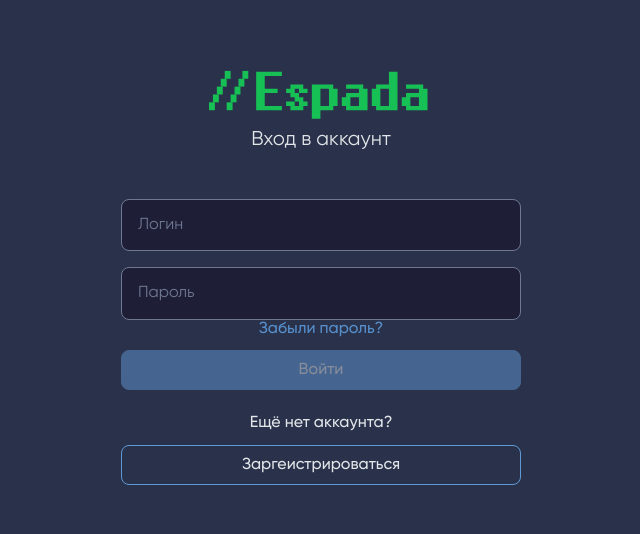
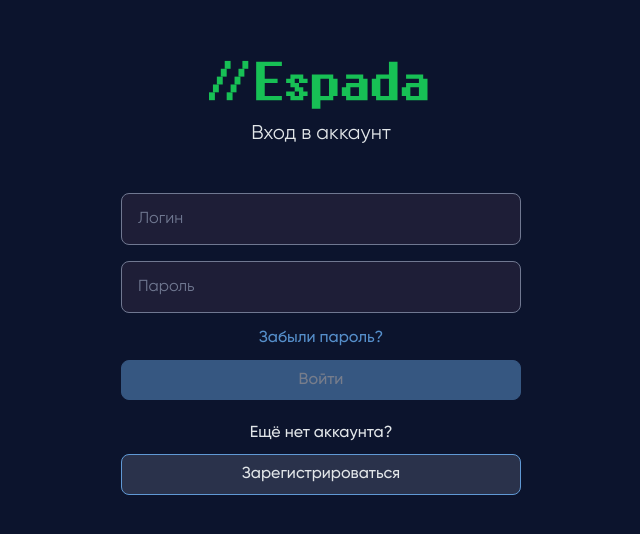
Before and after one commit to Espada-bunnies/espada_front, a React (Create React App) app: page /login in a window 1280 px wide. Shown: the part 124-658 px from the top of the page, without its empty margins (319-959 px from the left). Built offline with nearby package versions, Linux system fonts and the light colour scheme.

Commit message:
feat: adds page login

```diff
--- a/src/pages/loginPage/login/Login.jsx
+++ b/src/pages/loginPage/login/Login.jsx
@@ -1,68 +1,83 @@
-import React, { useEffect, useState } from 'react'
-import style from './login.module.scss'
-import logo from '../../../assets/images/logo.svg'
+import React, { useEffect, useState } from 'react';
+import styles from './login.module.scss';
+import logo from '../../../assets/images/logo.svg';
 // import FormInput from '../../../components/UI/input/formInput/FormInput'
 // import FormButton from '../../../components/UI/button/formButton/FormButton'
-import FormButton from '../../../components/UI/button/formButton/FormButton'
-import FormInput from '../../../components/UI/input/formInput/FormInput'
-import { Link } from 'react-router-dom'
+import FormButton from '../../../components/UI/button/formButton/FormButton';
+import FormInput from '../../../components/UI/input/formInput/FormInput';
+import { Link } from 'react-router-dom';
+import classNames from 'classnames/bind';
 
 export default function Login() {
-    const [formState, setFormState] = useState(false)
-    const [user, setUser] = useState({ login: '', paaaword: '', })
-    const [login, setLogin] = useState(null)
-    const [password, setPassword] = useState(null)
+  const [formState, setFormState] = useState(false);
+  const [user, setUser] = useState({ login: '', paaaword: '' });
+  const [login, setLogin] = useState(null);
+  const [password, setPassword] = useState(null);
 
   const validateLogin = (value) => {
-        if (value === '') setLogin(null)
-        else if (value === 'Alex') setLogin(false)
-        else setLogin(true)
-    }
+    if (value === '') setLogin(null);
+    else if (value === 'Alex') setLogin(false);
+    else setLogin(true);
+  };
 
   const validatePassword = (value) => {
-        if (value === '') setPassword(null)
-        else if (value === '1') setPassword(false)
-        else setPassword(true)
-    }
+    if (value === '') setPassword(null);
+    else if (value === '1') setPassword(false);
+    else setPassword(true);
+  };
 
   useEffect(() => {
-        if (login && password) setFormState(true)
-        else setFormState(false)
-    }, [ password, login ])
+    if (login && password) setFormState(true);
+    else setFormState(false);
+  }, [password, login]);
 
+  const cx = classNames.bind(styles);
 
   return (
     <div>
-        <div className={style.loginPage}>
-            <div className={style.login}>
-                <div className={style.logoBlock}>
-                    <img src={logo}/>
-                    <p>Вход в аккаунт</p>
+      <div className={cx('login_page')}>
+        <div>
+          <div className={cx('logo_wrapper')}>
+          <Link to='/'><img
+              src={logo}
+              alt="Espada"
+              loading="eager"
+              className={cx('logo')}
+            /></Link>
+            <p className={cx('login_text')}>Вход в аккаунт</p>
           </div>
-                <form>
+          <form className={cx('form')}>
             <FormInput
               placeholder={'Логин'}
               value={user.login}
-                        onChangeFunc={(e) => {setUser({ ...user, login: e.target.value}); validateLogin(e.target.value)}}
+              onChangeFunc={(e) => {
+                setUser({ ...user, login: e.target.value });
+                validateLogin(e.target.value);
+              }}
               status={login}
               label={'Такого пользователя не существует'}
             />
             <FormInput
               placeholder={'Пароль'}
               value={user.password}
-                        onChangeFunc={(e) => {setUser({ ...user, password: e.target.value}); validatePassword(e.target.value)}}
+              onChangeFunc={(e) => {
+                setUser({ ...user, password: e.target.value });
+                validatePassword(e.target.value);
+              }}
               status={password}
               label={'Неверный пароль'}
             />
-                    <div className={style.link}>Забыли пароль?</div>
+          </form>
+          <Link to='#' className={cx('link')}>Забыли пароль?</Link>
+          <div className={cx('button-wrapper')}>
             <FormButton disabled={!formState}>Войти</FormButton>
-                    <p>Ещё нет аккаунта?</p>
-                    <Link to='/reg'>
-                        <FormButton active={true}>Заргеистрироваться</FormButton>
+            <p className={cx('text')}>Ещё нет аккаунта?</p>
+            <Link to="/reg">
+              <FormButton active={true}>Зарегистрироваться</FormButton>
             </Link>
-                </form>
           </div>
         </div>
       </div>
-  )
+    </div>
+  );
 }
--- a/src/pages/loginPage/login/login.module.scss
+++ b/src/pages/loginPage/login/login.module.scss
@@ -1,58 +1,62 @@
 @import '../../../assets/styles/variables.scss';
 
-.loginPage {
+.login_page {
   height: 100vh;
-    width: 100vw;
   display: flex;
   align-items: center;
+  background-color: $color_dark;
   justify-content: center;
-
-    .login {
-        display: flex;
-        width: 400px;
-        flex-direction: column;
+}
 
 input {
   width: 400px;
 }
 
-        .logoBlock {
-
+.logo_wrapper {
   display: flex;
   flex-direction: column;
   align-items: center;
-
-            img {
-                height: 53px;
 }
 
-            p {
+.logo {
+  min-height: 53px;
+}
+
+.login_text {
   color: $color_white;
   @include font(400, 20px);
-                margin-bottom: 48px;
   margin-top: 8px;
 }
+
+.form {
+  margin-top: 48px;
 }
 
-        form {
-
 .link {
-
+  display: block;
   cursor: pointer;
   color: $color_accent;
   text-underline-offset: 1px;
   @include font(500, 16px);
   text-align: center;
-                margin-bottom: 12px;
+  max-width: 125px;
+  margin-left: auto;
+  margin-right: auto;
+  transition: $transition-base;
+  margin-top: 16px;
+  &:hover {
+    color: $color_green;
+  }
 }
 
-            p {
+.button-wrapper {
+  margin-top: 12px;
+}
+
+.text {
   margin-top: 24px;
   margin-bottom: 12px;
   @include font(500, 16px);
   text-align: center;
   color: $color_white;
 }
-        }
-    }
-}
```
Lines whose indentation alone changed are shown as unchanged.
